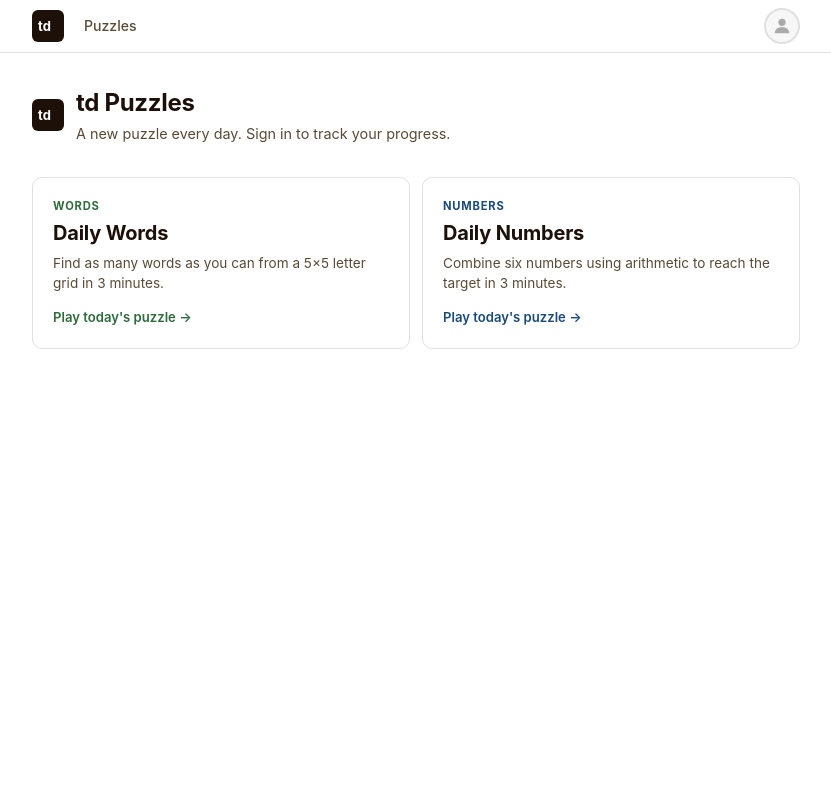
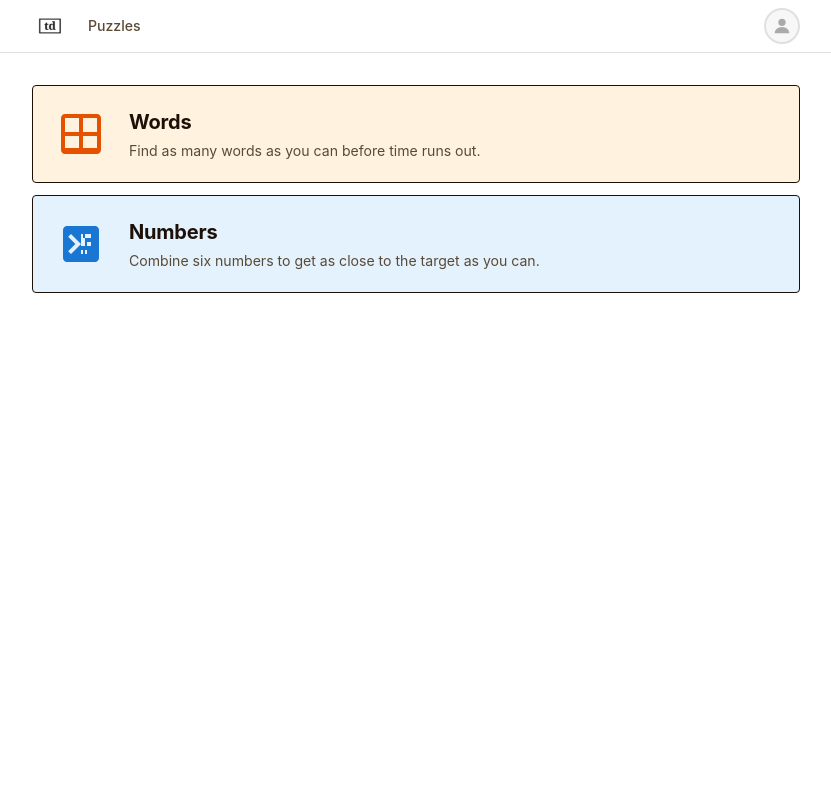
Before and after one commit to tomdunkley/puzzle-app-backend, a Django app: template web_app/games/templates/games/home.html in a window 1280 px wide. Shown: the whole page, without its empty margins (224-1055 px from the left). Run offline with Django 5.2, Linux system fonts and the light colour scheme; the template is opened without the code that fills it, so the values that code supplies are empty.

Commit message:
website: app icon image, app colors, redesigned home cards, lazy guest creation
- Use actual app PNG icon (td in rectangle) in nav instead of inline SVG text
- Update game colors to match app: words orange (#E65100), numbers blue (#1976D2)
- Redesign home page cards to match app layout (row, accent bg, colored icon, no CTA)
- Remove home page hero section
- profile.js: skip ensureSession — show auth gate immediately if not logged in
- dev.js: skip ensureSession — show auth gate immediately if not logged in
- user_profile.js: skip ensureSession — handle 401 with sign-in prompt
- boggle.js / numbers.js: lazy guest creation — only call ensureSession when
  user clicks "Start today's puzzle"; page load shows a start gate if no session

Co-Authored-By: Claude Sonnet 4.6 <noreply@anthropic.com>

```diff
--- a/web_app/games/static/games/css/style.css
+++ b/web_app/games/static/games/css/style.css
@@ -7,8 +7,10 @@
   --surface:     #f7f7f7;
   --border:      #e0e0e0;
   --border-dark: #1C1008;
-  --words-color:   #2E6B3E;
-  --numbers-color: #1A4A7A;
+  --words-color:   #E65100;
+  --numbers-color: #1976D2;
+  --words-accent:  #FFF3E0;
+  --numbers-accent: #E3F2FD;
   --error:       #c0392b;
   --error-bg:    #fdf0ee;
   --success:     #1a6b2e;
@@ -34,18 +36,13 @@ a { color: var(--ink); }
 button { font-family: inherit; cursor: pointer; }
 input, textarea, select { font-family: inherit; }
 
-/* ── TD icon (inline SVG helper) ───────────────────────────────── */
+/* ── TD icon ───────────────────────────────────────────────────── */
 .td-icon {
-  display: inline-flex;
-  align-items: center;
-  justify-content: center;
-  width: 32px;
-  height: 32px;
-  background: var(--ink);
-  border-radius: 6px;
+  display: inline-block;
   flex-shrink: 0;
+  line-height: 0;
 }
-.td-icon svg { display: block; }
+.td-icon img { display: block; width: 36px; height: 36px; object-fit: contain; }
 
 /* ── Navigation ────────────────────────────────────────────────── */
 .nav {
@@ -232,48 +229,42 @@ input, textarea, select { font-family: inherit; }
 }
 
 /* ── Home page ─────────────────────────────────────────────────── */
-.home-intro {
+.game-cards {
   display: flex;
-  align-items: center;
-  gap: 12px;
-  margin-bottom: 32px;
-}
-.home-intro h1 { font-size: 1.5rem; font-weight: 700; letter-spacing: -0.3px; }
-.home-intro p { color: var(--ink-mid); font-size: 0.9rem; margin-top: 2px; }
-
-.game-cards {
-  display: grid;
-  grid-template-columns: repeat(auto-fit, minmax(260px, 1fr));
+  flex-direction: column;
   gap: 12px;
 }
 
 .game-card {
-  display: block;
+  display: flex;
+  align-items: center;
+  gap: 16px;
   text-decoration: none;
   color: var(--ink);
-  border: 1px solid var(--border);
-  border-radius: 10px;
-  padding: 20px;
-  background: var(--bg);
-  transition: border-color 0.1s, box-shadow 0.1s;
+  border: 1px solid var(--ink);
+  border-radius: 4px;
+  padding: 16px;
+  transition: box-shadow 0.1s;
 }
-.game-card:hover { border-color: var(--ink-mid); box-shadow: 0 2px 8px rgba(0,0,0,0.06); }
+.game-card:hover { box-shadow: 0 2px 8px rgba(0,0,0,0.10); }
 
-.game-card-label {
-  font-size: 0.7rem;
-  font-weight: 700;
-  text-transform: uppercase;
-  letter-spacing: 0.8px;
-  margin-bottom: 4px;
+.game-card-words  { background: var(--words-accent); }
+.game-card-numbers { background: var(--numbers-accent); }
+
+.game-card-icon {
+  width: 64px;
+  height: 64px;
+  flex-shrink: 0;
+  display: flex;
+  align-items: center;
+  justify-content: center;
 }
-.game-card-words .game-card-label { color: var(--words-color); }
-.game-card-numbers .game-card-label { color: var(--numbers-color); }
+.game-card-icon svg { width: 48px; height: 48px; }
+.game-card-words  .game-card-icon svg { fill: var(--words-color); }
+.game-card-numbers .game-card-icon svg { fill: var(--numbers-color); }
 
-.game-card h2 { font-size: 1.25rem; font-weight: 700; margin-bottom: 6px; letter-spacing: -0.2px; }
-.game-card p { font-size: 0.85rem; color: var(--ink-mid); line-height: 1.45; margin-bottom: 14px; }
-.game-card-cta { font-size: 0.82rem; font-weight: 600; }
-.game-card-words .game-card-cta { color: var(--words-color); }
-.game-card-numbers .game-card-cta { color: var(--numbers-color); }
+.game-card-text h2 { font-size: 1.25rem; font-weight: 700; margin-bottom: 4px; letter-spacing: -0.2px; }
+.game-card-text p  { font-size: 0.88rem; color: var(--ink-mid); line-height: 1.45; margin: 0; }
 
 /* ── Game common ────────────────────────────────────────────────── */
 .game-page { max-width: 560px; margin: 0 auto; }
--- a/web_app/games/static/games/js/dev.js
+++ b/web_app/games/static/games/js/dev.js
@@ -100,7 +100,6 @@
   document.getElementById('dev-refresh-btn').addEventListener('click', loadUsers);
 
   async function init() {
-    await API.ensureSession();
     const loadingEl = document.getElementById('dev-loading');
     const gateEl = document.getElementById('dev-gate');
     const contentEl = document.getElementById('dev-content');
--- a/web_app/games/static/games/js/profile.js
+++ b/web_app/games/static/games/js/profile.js
@@ -283,7 +283,6 @@
   // ── Init ─────────────────────────────────────────────────────────
 
   async function init() {
-    await API.ensureSession();
     if (!API.isLoggedIn()) { show('profile-gate'); return; }
 
     try {
--- a/web_app/games/templates/games/base.html
+++ b/web_app/games/templates/games/base.html
@@ -16,9 +16,7 @@
   <div class="nav-inner">
     <a href="/" class="nav-brand" title="td Puzzles">
       <div class="td-icon">
-        <svg width="22" height="16" viewBox="0 0 22 16" fill="none" xmlns="http://www.w3.org/2000/svg">
-          <text x="1" y="13" font-family="-apple-system,BlinkMacSystemFont,'Segoe UI',Arial,sans-serif" font-size="13" font-weight="700" fill="white">td</text>
-        </svg>
+        <img src="{% static 'games/img/td_icon.png' %}" alt="td Puzzles">
       </div>
     </a>
     <div class="nav-links">
--- a/web_app/games/templates/games/home.html
+++ b/web_app/games/templates/games/home.html
@@ -1,30 +1,31 @@
 {% extends "games/base.html" %}
+{% load static %}
 {% block title %}td Puzzles{% endblock %}
 {% block content %}
-<div class="home-intro">
-  <div class="td-icon">
-    <svg width="22" height="16" viewBox="0 0 22 16" fill="none" xmlns="http://www.w3.org/2000/svg">
-      <text x="1" y="13" font-family="-apple-system,BlinkMacSystemFont,'Segoe UI',Arial,sans-serif" font-size="13" font-weight="700" fill="white">td</text>
-    </svg>
-  </div>
-  <div>
-    <h1>td Puzzles</h1>
-    <p>A new puzzle every day. Sign in to track your progress.</p>
-  </div>
-</div>
-
 <div class="game-cards">
   <a href="/words/" class="game-card game-card-words">
-    <div class="game-card-label">Words</div>
-    <h2>Daily Words</h2>
-    <p>Find as many words as you can from a 5×5 letter grid in 3 minutes.</p>
-    <div class="game-card-cta">Play today's puzzle →</div>
+    <div class="game-card-icon">
+      <!-- GridOn icon -->
+      <svg viewBox="0 0 24 24" xmlns="http://www.w3.org/2000/svg">
+        <path d="M20 2H4C2.9 2 2 2.9 2 4v16c0 1.1.9 2 2 2h16c1.1 0 2-.9 2-2V4c0-1.1-.9-2-2-2zm-9 17H4v-6h7v6zm0-8H4V4h7v7zm9 8h-7v-6h7v6zm0-8h-7V4h7v7z"/>
+      </svg>
+    </div>
+    <div class="game-card-text">
+      <h2>Words</h2>
+      <p>Find as many words as you can before time runs out.</p>
+    </div>
   </a>
   <a href="/numbers/" class="game-card game-card-numbers">
-    <div class="game-card-label">Numbers</div>
-    <h2>Daily Numbers</h2>
-    <p>Combine six numbers using arithmetic to reach the target in 3 minutes.</p>
-    <div class="game-card-cta">Play today's puzzle →</div>
+    <div class="game-card-icon">
+      <!-- Calculate icon -->
+      <svg viewBox="0 0 24 24" xmlns="http://www.w3.org/2000/svg">
+        <path d="M19 3H5c-1.1 0-2 .9-2 2v14c0 1.1.9 2 2 2h14c1.1 0 2-.9 2-2V5c0-1.1-.9-2-2-2zm-5 14h-2v-2h2v2zm0-4h-2V7h2v6zM7 17l-1.41-1.41L9.17 12 5.59 8.41 7 7l5 5-5 5zm8 0h-2v-2h2v2zm2-4h-2v-2h2v2zm0-4h-4V7h4v2z"/>
+      </svg>
+    </div>
+    <div class="game-card-text">
+      <h2>Numbers</h2>
+      <p>Combine six numbers to get as close to the target as you can.</p>
+    </div>
   </a>
 </div>
 {% endblock %}
```
Also changed, not shown: web_app/games/static/games/js/boggle.js (+29 -6 lines), web_app/games/static/games/js/numbers.js (+27 -4 lines), web_app/games/static/games/js/user_profile.js (+8 -3 lines), web_app/games/static/games/img/td_icon.png (added).
